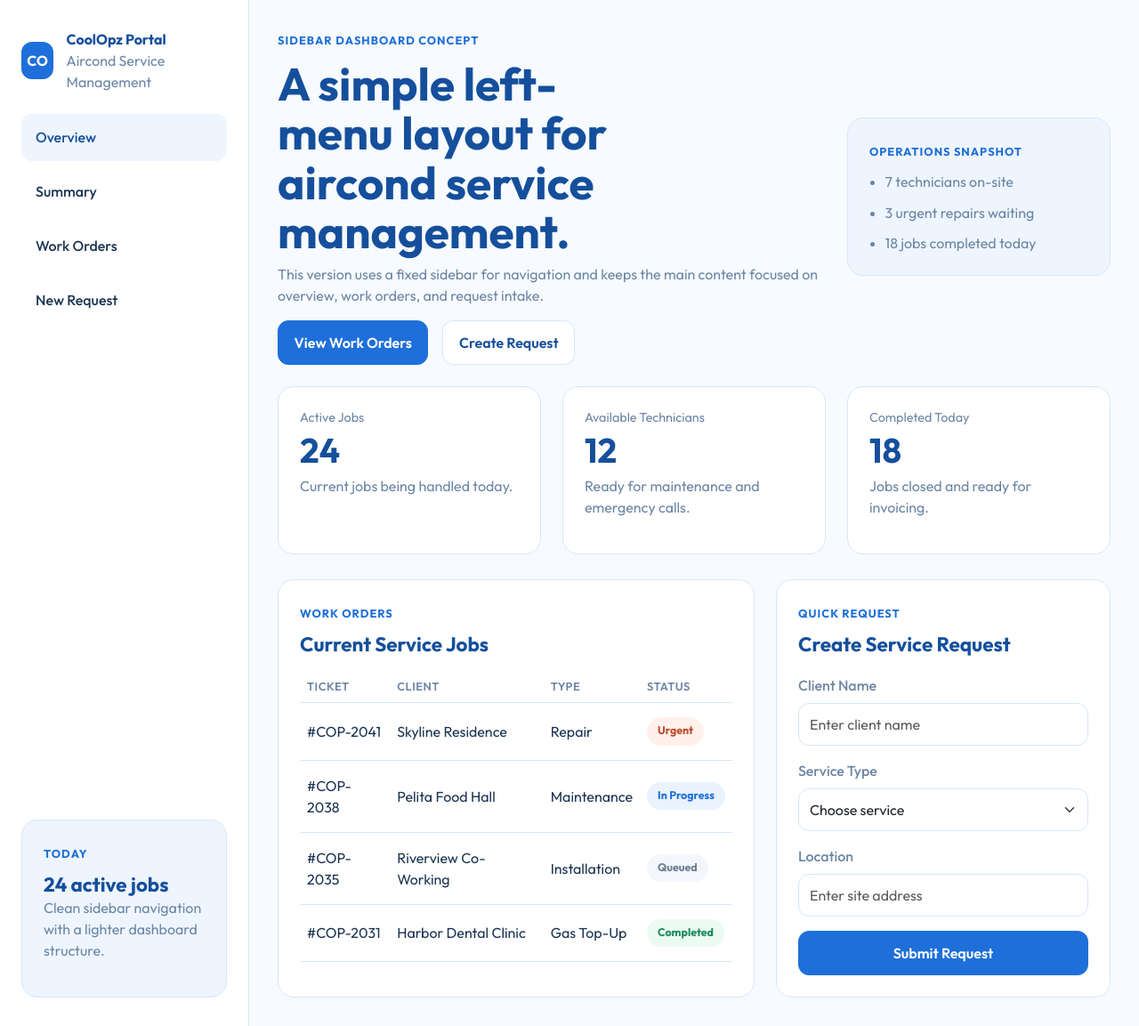
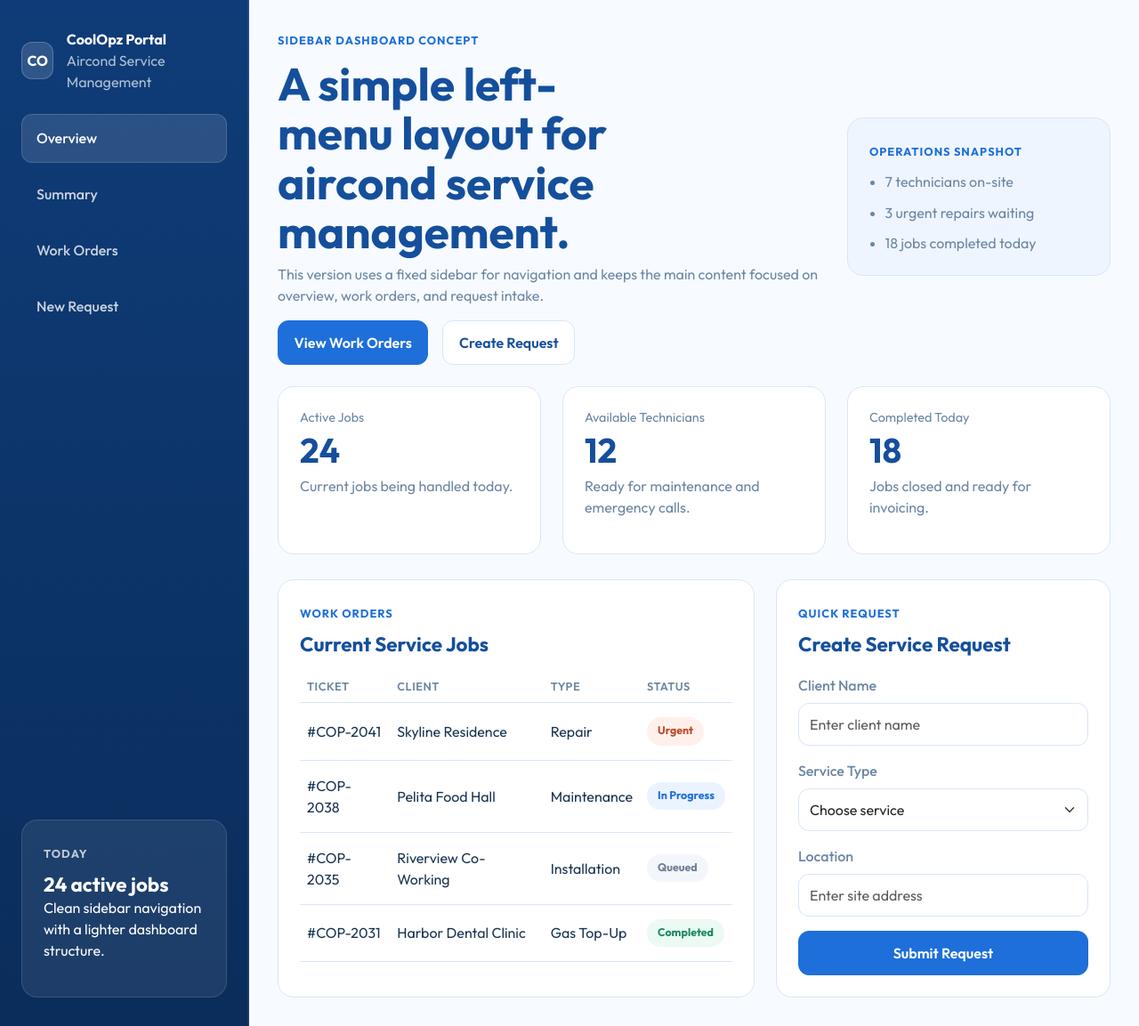
Before and after one commit to mfarhanka/coolopz, a PHP site: page / in a window 1280 px wide. Shown: the whole page at 89% size. Run offline with PHP 8.4, Linux system fonts and the light colour scheme.

Commit message:
Enhance sidebar styles with new color variables and improved hover effects for better visibility

```diff
--- a/assets/css/theme.css
+++ b/assets/css/theme.css
@@ -1,6 +1,10 @@
 :root {
     --portal-blue: #1e6fd9;
     --portal-blue-dark: #154f9c;
+    --portal-sidebar: #0f3c78;
+    --portal-sidebar-deep: #0a2d5b;
+    --portal-sidebar-line: rgba(255, 255, 255, 0.12);
+    --portal-sidebar-text: rgba(255, 255, 255, 0.78);
     --portal-blue-soft: #eef5ff;
     --portal-border: #d8e6f7;
     --portal-text: #1b3552;
@@ -33,8 +37,9 @@ body {
     justify-content: space-between;
     gap: 2rem;
     padding: 2rem 1.5rem;
-    background: var(--portal-white);
-    border-right: 1px solid var(--portal-border);
+    background: linear-gradient(180deg, var(--portal-sidebar) 0%, var(--portal-sidebar-deep) 100%);
+    border-right: 1px solid var(--portal-sidebar-line);
+    box-shadow: inset -1px 0 0 rgba(255, 255, 255, 0.04);
 }
 
 .sidebar-brand {
@@ -51,15 +56,16 @@ body {
     width: 42px;
     height: 42px;
     border-radius: 12px;
-    background: var(--portal-blue);
+    background: rgba(255, 255, 255, 0.14);
     color: var(--portal-white);
+    border: 1px solid rgba(255, 255, 255, 0.2);
     font-weight: 700;
 }
 
 .brand-title {
     font-size: 1rem;
     font-weight: 700;
-    color: var(--portal-blue-dark);
+    color: var(--portal-white);
 }
 
 .brand-subtitle,
@@ -71,6 +77,10 @@ body {
     color: var(--portal-muted);
 }
 
+.brand-subtitle {
+    color: rgba(255, 255, 255, 0.68);
+}
+
 .sidebar-nav {
     display: grid;
     gap: 0.5rem;
@@ -79,16 +89,18 @@ body {
 .sidebar-link {
     padding: 0.9rem 1rem;
     border-radius: 12px;
-    color: var(--portal-text);
+    color: var(--portal-sidebar-text);
     text-decoration: none;
     font-weight: 500;
+    border: 1px solid transparent;
 }
 
 .sidebar-link:hover,
 .sidebar-link:focus,
 .sidebar-link.active {
-    background: var(--portal-blue-soft);
-    color: var(--portal-blue-dark);
+    background: rgba(255, 255, 255, 0.12);
+    border-color: rgba(255, 255, 255, 0.14);
+    color: var(--portal-white);
 }
 
 .portal-main {
@@ -159,6 +171,20 @@ body {
 .hero-note,
 .sidebar-card {
     background: var(--portal-blue-soft);
+}
+
+.sidebar-card {
+    background: rgba(255, 255, 255, 0.08);
+    border-color: rgba(255, 255, 255, 0.12);
+}
+
+.sidebar-card .section-label {
+    color: rgba(255, 255, 255, 0.72);
+}
+
+.sidebar-card .panel-title,
+.sidebar-card p {
+    color: var(--portal-white);
 }
 
 .panel-title {
@@ -270,7 +296,7 @@ body {
 
     .portal-sidebar {
         border-right: 0;
-        border-bottom: 1px solid var(--portal-border);
+        border-bottom: 1px solid var(--portal-sidebar-line);
     }
 
     .hero-title {
```
